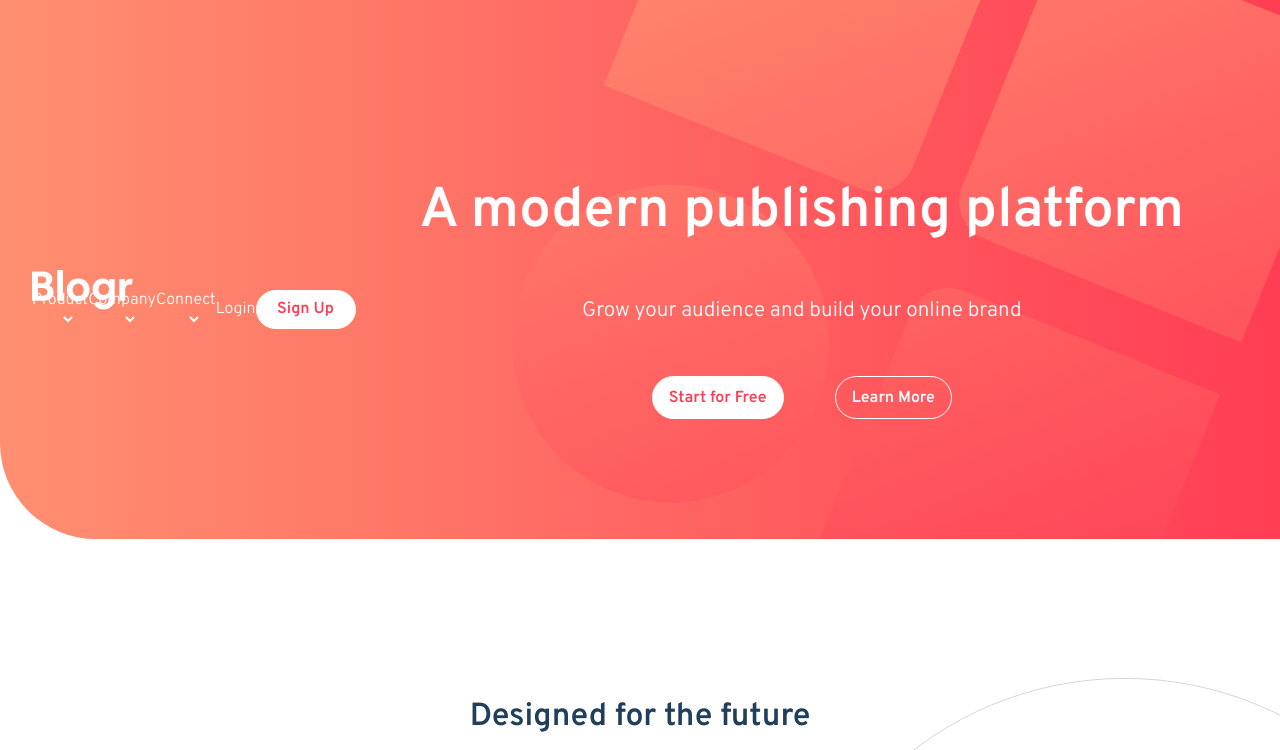
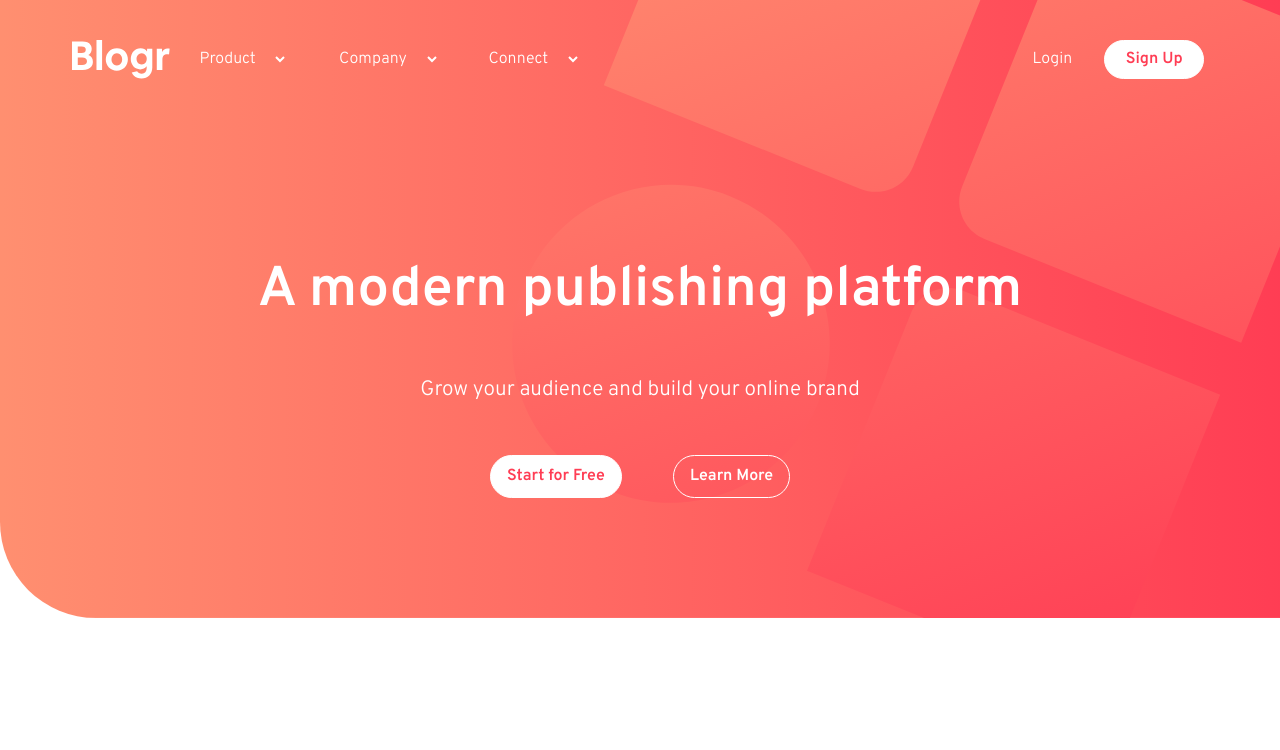
Before and after one commit to PhoenixDev22/Frontend-Mentor-Blogr-, a plain HTML site: page index.html in a window 1280 px wide. Shown: the top 750 px of the page. Drawn offline with Linux system fonts and the light colour scheme.

Commit message:
Update main.css

```diff
--- a/main.css
+++ b/main.css
@@ -434,7 +434,7 @@ body{
     flex-direction: column;
 }
 /* start styling the header  */
-header{
+.header{
     padding: 2.5rem 2rem;
     position: relative;
 }
@@ -861,7 +861,7 @@ a:focus-visible{
 }
 /* for screens larger than 1200px */
 @media screen and (min-width: 1000px){
-    header{
+    .header{
         display: flex;
         align-items: center;
         justify-content: space-between;
```
